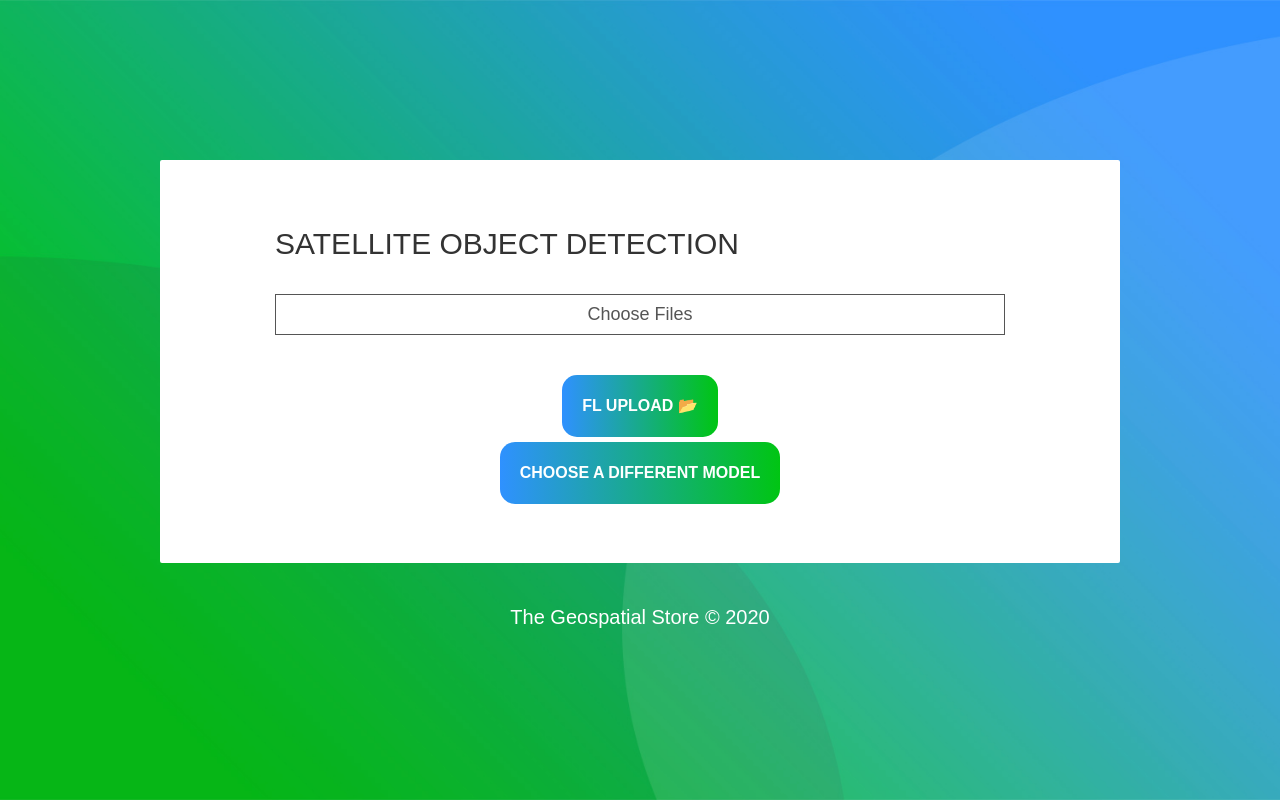
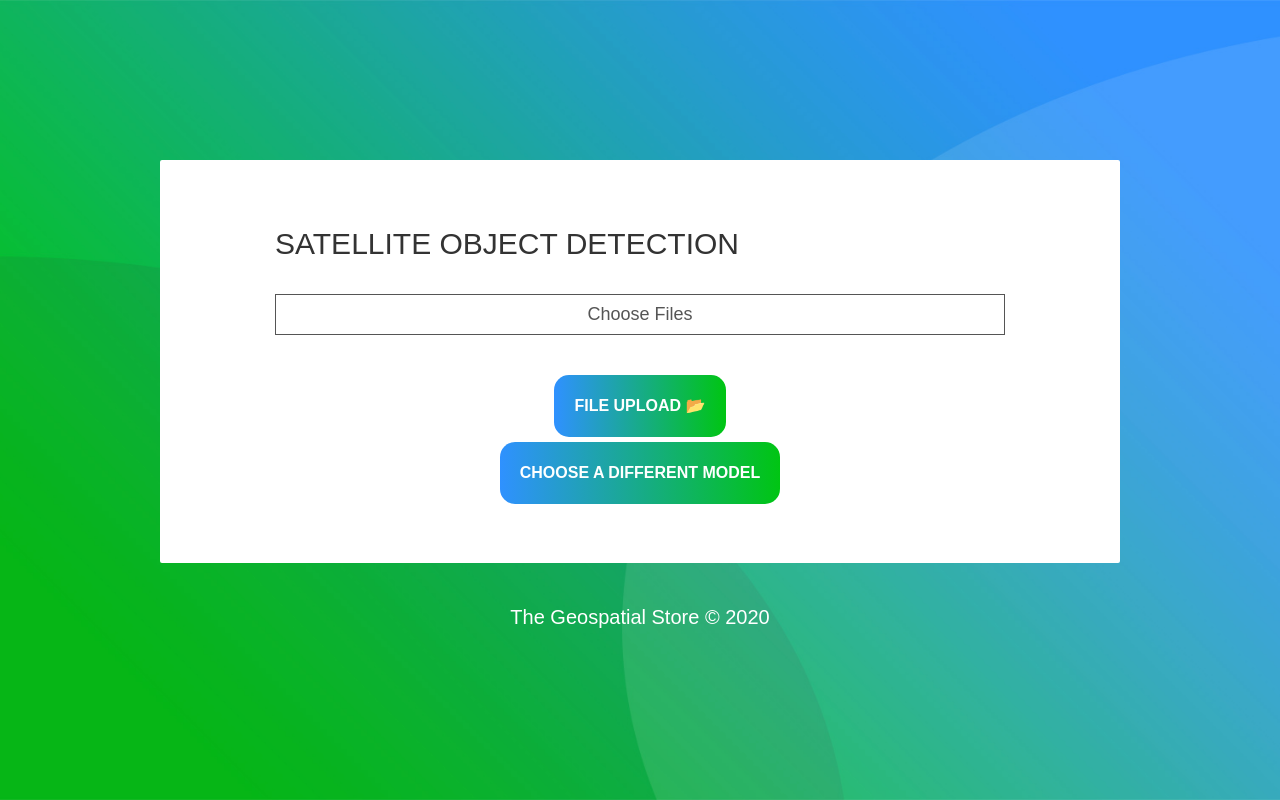
Before and after one commit to akan72/geospatial-store, a Flask app: page /upload_image in a window 1280 px wide. Run offline with Flask 2, Linux system fonts and the light colour scheme.

Commit message:
Add proper imports to test_requests.py, fix typo in image_upload.html

```diff
--- a/flask/src/app/templates/image_upload.html
+++ b/flask/src/app/templates/image_upload.html
@@ -22,9 +22,7 @@
                     <div class="container-contact100-form-btn">
                         <div class="wrap-contact100-form-btn">
                             <div class="contact100-form-bgbtn"></div>
-                            <button class="contact100-form-btn" type="submit">fl
-                                Upload 📂
-                            </button>
+                            <button class="contact100-form-btn" type="submit">File Upload 📂</button>
                         </div>
                     </div>
                 </form>
--- a/flask/test_requests.py
+++ b/flask/test_requests.py
@@ -1,7 +1,11 @@
+import os
+import json
 import requests
-import json
 
 addr = 'http://localhost:5000'
+print(os.getenv('IN_CONTAINER'))
+
+
 if os.getenv('IN_CONTAINER'):
     addr = addr[:-5]
 
```
